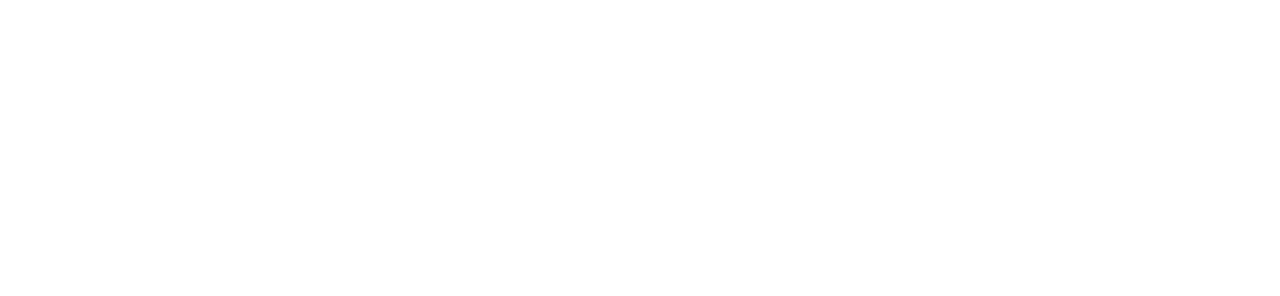
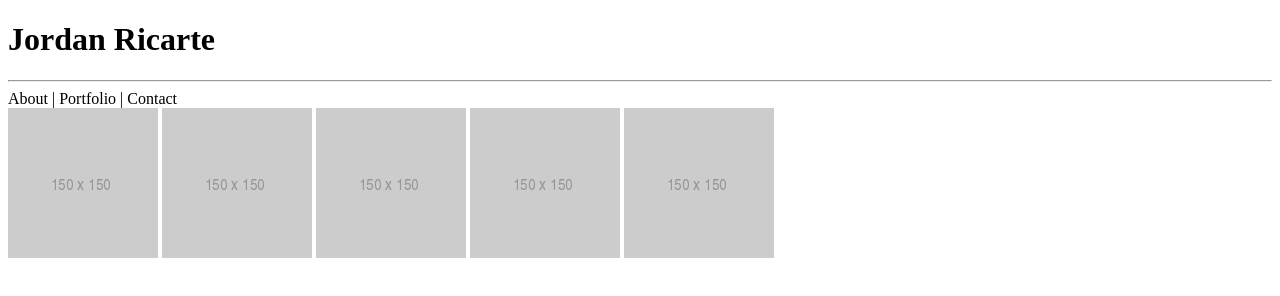
Before and after one commit to jricarte/Basic-Portfolio, a plain HTML site: page portfolio.html in a window 1280 px wide. Drawn offline with Linux system fonts and the light colour scheme.

Commit message:
basic html files for each page

```diff
--- a/index.html
+++ b/index.html
@@ -4,10 +4,20 @@
     <meta charset="UTF-8">
     <meta name="viewport" content="width=device-width, initial-scale=1.0">
     <meta http-equiv="X-UA-Compatible" content="ie=edge">
-    <title>Document</title>
+    <link rel="stylesheet" type="text/css" href="assets/css/style.css">
+    <title>Jordan Ricarte</title>
 </head>
 <body>
-    hey i made a change
+    <h1> Jordan Ricarte </h1>
+    <div> About | Portfolio | Contact </div>
+    <h2> About Me</h2>
+        <img src="assets/images/IMG_2286 2.JPG">
+    <p>Lorem ipsum dolor sit, amet consectetur adipisicing elit. Cumque iusto inventore deleniti corporis voluptates facere quis consectetur incidunt nobis ad quaerat at dolorem magni, optio ipsa neque. Facilis, corporis consectetur!</p>
 
+    <p>Lorem ipsum dolor sit amet consectetur adipisicing elit. Culpa, illum? Accusantium quibusdam mollitia sunt architecto velit voluptas dolore ducimus magnam incidunt a eligendi ullam tenetur autem, labore illo, perspiciatis in.</p>
+
+    <p>Lorem ipsum dolor sit amet consectetur adipisicing elit. Commodi dolore similique doloremque officiis exercitationem sapiente molestiae nostrum accusamus, ratione debitis porro ipsum labore voluptatibus perspiciatis? Soluta aperiam illo aspernatur praesentium.</p>
+
+    <footer>Copyright</footer>
 </body>
 </html>
--- a/portfolio.html
+++ b/portfolio.html
@@ -0,0 +1,24 @@
+<!DOCTYPE html>
+<html lang="en">
+<head>
+    <meta charset="UTF-8">
+    <meta name="viewport" content="width=device-width, initial-scale=1.0">
+    <meta http-equiv="X-UA-Compatible" content="ie=edge">
+    <title>Document</title>
+</head>
+<body>
+        <h1> Jordan Ricarte </h1>
+        <hr>
+
+        <div> About | Portfolio | Contact </div>
+
+        <div>
+            <img src="assets/images/150_placeholderimg.png">
+            <img src="assets/images/150_placeholderimg.png">
+            <img src="assets/images/150_placeholderimg.png">
+            <img src="assets/images/150_placeholderimg.png">
+            <img src="assets/images/150_placeholderimg.png">
+        </div>
+
+</body>
+</html>
```
Also changed, not shown: contact.html (+22 -0 lines), assets/css/style.css (added), assets/images/150_placeholderimg.png (added), 2 other files.
